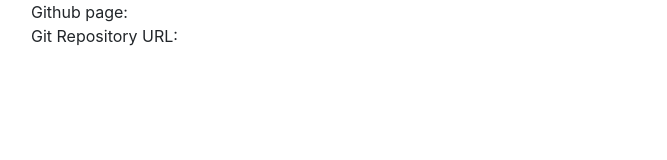
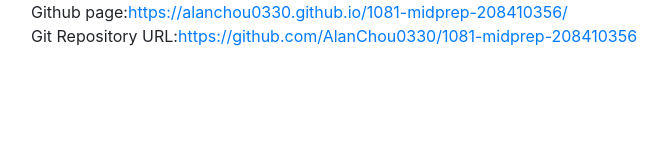
Before and after one commit to AlanChou0330/1081-midprep-208410356, a plain HTML site: page midterm.html in a window 1280 px wide. Shown: the whole page, without its empty margins (54-721 px from the left). Drawn offline with nearby package versions, Linux system fonts and the light colour scheme; files whose address does not match are found by name.

Commit message:
Update midterm.html

```diff
--- a/midterm.html
+++ b/midterm.html
@@ -12,8 +12,8 @@
     <div class="container">
       <div class="row">
         <div class="col">
-          <div>Github page:</div>
-          <div>Git Repository URL:</div>
+          <div>Github page:<a href="https://alanchou0330.github.io/1081-midprep-208410356/">https://alanchou0330.github.io/1081-midprep-208410356/</a></div>
+          <div>Git Repository URL:<a href="https://github.com/AlanChou0330/1081-midprep-208410356">https://github.com/AlanChou0330/1081-midprep-208410356</a></div>
         </div>
       </div>
     </div>
```
